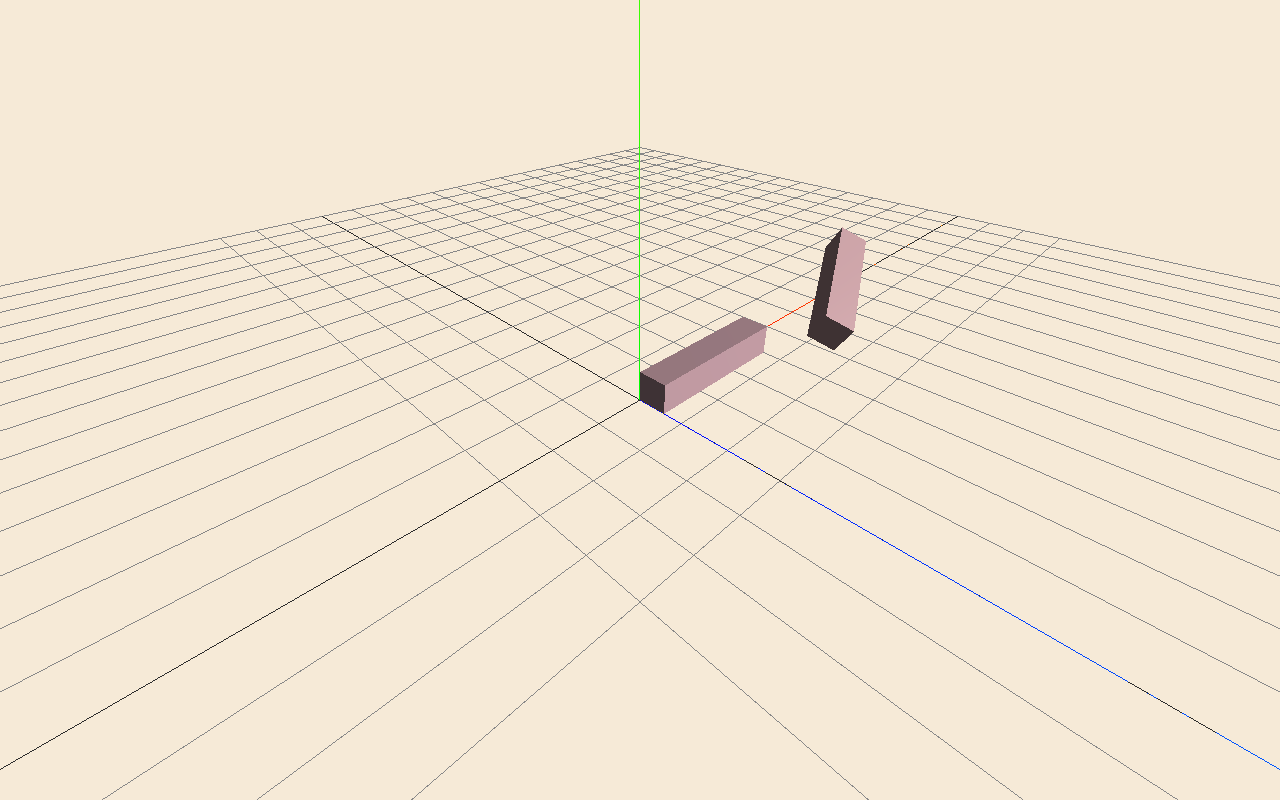
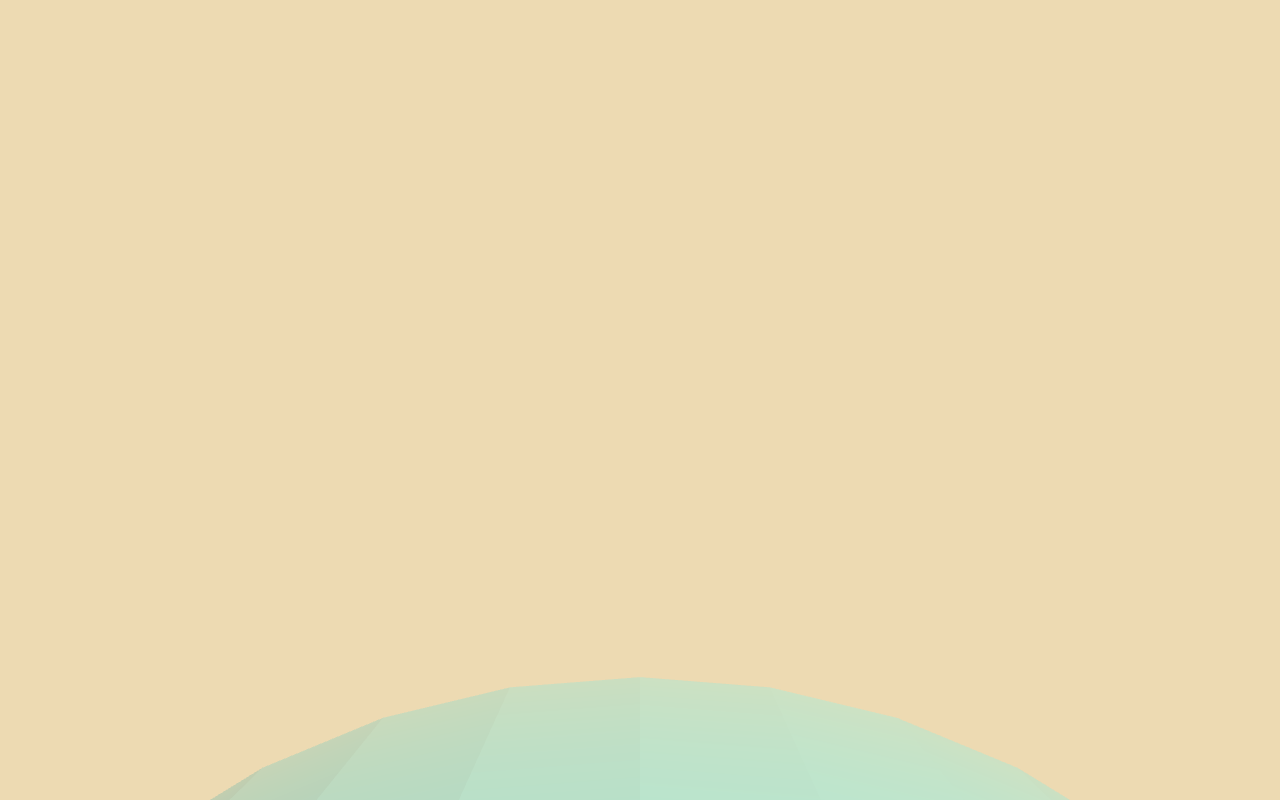
Before and after one commit to Rex-Side-Project/DEMO-three.js, a plain HTML site: page demo/Small-Plane/index.html in a window 1280 px wide. Drawn offline with nearby package versions, Linux system fonts and the light colour scheme; animation ran at ten frames a second.

Commit message:
背景 大海

```diff
--- /dev/null
+++ b/demo/Small-Plane/css/index.css
@@ -0,0 +1,6 @@
+body {
+    margin: 0;
+    padding: 0;
+    overflow: hidden;
+    background: #eddab2;
+}
--- a/demo/Small-Plane/index.html
+++ b/demo/Small-Plane/index.html
@@ -4,12 +4,12 @@
     <meta charset="UTF-8">
     <title>Document</title>
 
-    <link rel="stylesheet" href="../../test/css/index.css">
+    <link rel="stylesheet" href="./css/index.css">
 </head>
 <body>
     <div id="stats"></div>
     <script src="https://cdnjs.cloudflare.com/ajax/libs/three.js/109/three.min.js"></script>
     <script src="https://cdnjs.cloudflare.com/ajax/libs/stats.js/r16/Stats.min.js"></script>
-    <script type="module" src="../../test/js/test.js"></script>
+    <script type="module" src="./js/index.js"></script>
 </body>
 </html>
--- /dev/null
+++ b/demo/Small-Plane/js/index.js
@@ -0,0 +1,162 @@
+var Colors = {
+    red:0xf25346,
+    white:0xd8d0d1,
+    brown:0x59332e,
+    pink:0xF5986E,
+    brownDark:0x23190f,
+    blue:0x68c3c0
+};
+var scene,camera, fieldOfView, aspectRatio, nearPlane, farPlane, HEIGHT, WIDTH,renderer, container;
+
+window.addEventListener('load', init, false);
+
+function init() {
+    // 設置scene, camera, renderer
+    CreateScene();
+
+    // lights
+    CreateLights();
+
+    // // 添加物体objects
+    // createPlane();
+    createSea();
+    // createSky();
+
+    // 循環 更新物體位置 渲染每一禎數畫面
+    loop();
+}
+
+function CreateScene() {
+    //
+    HEIGHT = window.innerHeight;
+    WIDTH = window.innerWidth;
+
+    // 建立scene
+    scene = new THREE.Scene();
+
+    // 增加霧校
+    scene.fog = new THREE.Fog(0xf7d9aa, 100, 950);
+
+    // 建立camera
+    aspectRatio = WIDTH / HEIGHT;
+    fieldOfView = 60;
+    nearPlane = 1;
+    farPlane = 10000;
+    camera = new THREE.PerspectiveCamera(
+        fieldOfView,
+        aspectRatio,
+        nearPlane,
+        farPlane
+    );
+
+    // camera 座標
+    camera.position.set(0, 200, 100);
+
+    // 建立渲染器 renderer
+    renderer = new THREE.WebGLRenderer({
+        // 允許透明
+        alpha: true,
+
+        // 開啟抗拒尺效果
+        antialias: true
+    });
+
+    // 指定選染器尺寸
+    renderer.setSize(WIDTH, HEIGHT);
+
+    // 啟用陰影渲染
+    renderer.shadowMap.enabled = true;
+
+    // 渲染器加入dom
+    document.body.appendChild(renderer.domElement)
+
+    // rwd效果
+    window.addEventListener('resize', handleWindowResize, false);
+
+    function handleWindowResize() {
+        // 更新 渲染器 camera 寬高
+        HEIGHT = window.innerHeight;
+        WIDTH = window.innerWidth;
+        renderer.setSize(WIDTH, HEIGHT);
+        camera.aspect = WIDTH / HEIGHT;
+        camera.updateProjectionMatrix();
+    }
+}
+
+var hemisphereLight, shadowLight;
+
+function CreateLights() {
+    // 半球光HemisphereLight事件變色光源 第一個參數是天空顏色 第二個是地面顏色 第三個是光源強度
+    hemisphereLight = new THREE.HemisphereLight(0xaaaaaa,0x000000, .9)
+
+    // 平行光DirectionLight適從指定方向照射過來的光源 這邊用來指定太陽光 產生的光都是平行的
+    shadowLight = new THREE.DirectionalLight(0xffffff, .9);
+    shadowLight.position.set(150, 350, 350);  // 設定光源位置
+    shadowLight.castShadow = true;  // 允許投射陰影
+
+    // 定義投射陰影可見區域
+    shadowLight.shadow.camera.left = -400;
+    shadowLight.shadow.camera.right = 400;
+    shadowLight.shadow.camera.top = 400;
+    shadowLight.shadow.camera.bottom = -400;
+    shadowLight.shadow.camera.near = 1;
+    shadowLight.shadow.camera.far = 1000;
+
+    // 定義陰影分辨綠 越高越好 性能越差
+    shadowLight.shadow.mapSize.width = 2048;
+    shadowLight.shadow.mapSize.height = 2048;
+
+    // 添加光源
+    scene.add(hemisphereLight);
+    scene.add(shadowLight);
+}
+
+// 先定义一个大海对象:
+var Sea = function(){
+    // 创建一个圆柱形几何体Geometry;
+    // 它的参数: 上表面半径，下表面半径，高度，对象的半径方向的细分线段数，对象的高度细分线段数
+    var geom = new THREE.CylinderGeometry(600,600,800,40,10);
+
+    // 让它在X轴上旋转
+    geom.applyMatrix(new THREE.Matrix4().makeRotationX(-Math.PI/2));
+
+    // 创建材质Material
+    var mat = new THREE.MeshPhongMaterial({
+        color:Colors.blue,
+        transparent:true,
+        opacity:.6,
+        shading:THREE.FlatShading
+    });
+
+    // 在Three.js里创建一个物体Object，我们必须创建一个Mesh对象，Mesh对象就是Geometry创建的框架贴上材质Material最后形成的总体。
+    this.mesh = new THREE.Mesh(geom, mat);
+
+    // 允许大海接收阴影
+    this.mesh.receiveShadow = true;
+}
+
+// 实例化大海对象，并把它添加到场景scene中:
+var sea;
+
+function createSea(){
+    sea = new Sea();
+
+    // 把它放到屏幕下方
+    sea.mesh.position.y = -600;
+
+    // 在场景中追加大海的Mesh对象
+    scene.add(sea.mesh);
+}
+
+function loop(){
+    // 转动螺旋桨、大海和天空
+    // airplane.propeller.rotation.x += 0.3;
+    // sea.mesh.rotation.z += .005;
+    // sky.mesh.rotation.z += .01;
+
+    // 渲染場景
+    renderer.render(scene, camera);
+
+    // 再次調用loop函数
+    requestAnimationFrame(loop);
+}
```
Also changed, not shown: demo/Small-Plane/js/Scene.js (added, +50 -0 lines).
